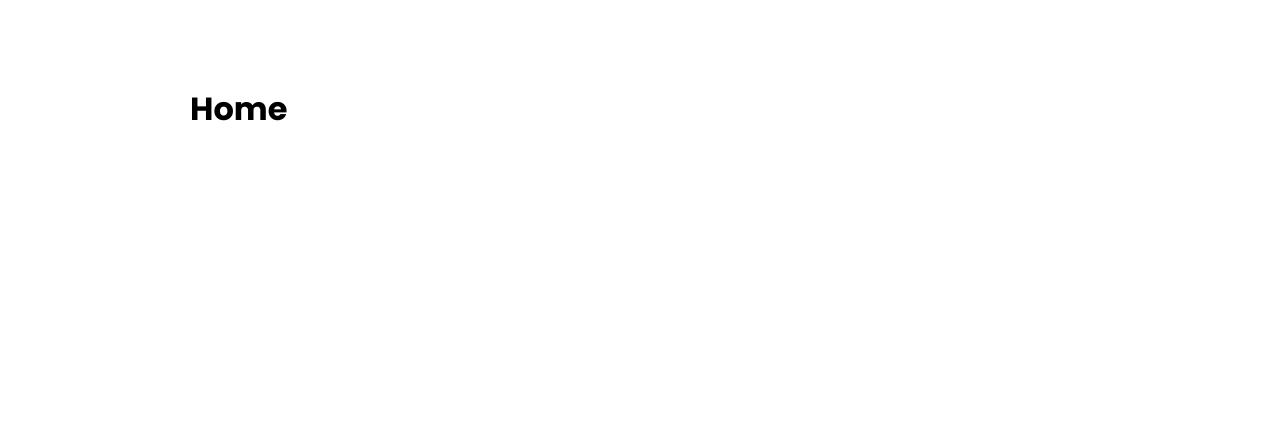
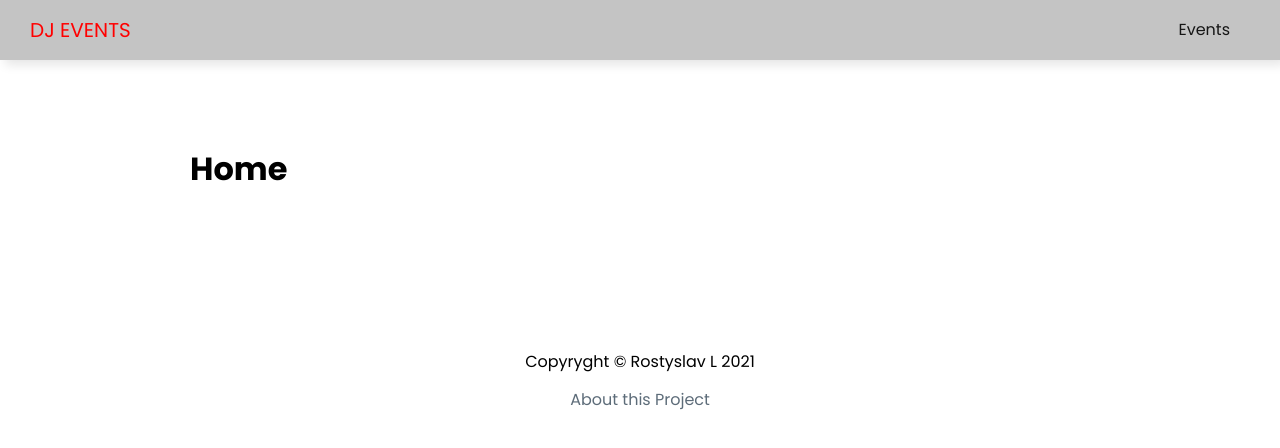
Before and after one commit to RostyslavL/next.js-dj-events-app, a Next.js app: page / in a window 1280 px wide. Shown: the top 448 px of the page. Built offline with nearby package versions, Linux system fonts and the light colour scheme.

Commit message:
feat:  create Layout , Header, Footer components with Footer.moduse.css, Header.module.css, add them into main app

```diff
--- /dev/null
+++ b/components/Footer.js
@@ -0,0 +1,13 @@
+import Link from 'next/link'
+import styles from '../styles/Footer.module.css'
+
+export default function Footer() {
+    return (
+        <footer className={styles.footer}>
+            <p> Copyryght &copy; Rostyslav L 2021</p>
+            <Link href='/about'>
+                About this Project
+            </Link>
+        </footer>
+    )
+}
--- /dev/null
+++ b/components/Header.js
@@ -0,0 +1,24 @@
+import React from 'react'
+import Link from 'next/link'
+import styles from '../styles/Header.module.css'
+
+export default function Header() {
+    return (
+        <header className={styles.header}>
+            <div className={styles.logo}>
+                <Link href='/'>
+                    <a>DJ Events</a>
+                </Link>
+            </div>
+            <nav>
+                <ul>
+                    <li>
+                        <Link href='/events'>
+                            <a>Events</a>
+                        </Link>
+                    </li>
+                </ul>
+            </nav>
+        </header>
+    )
+}
--- a/components/Layout.js
+++ b/components/Layout.js
@@ -1,5 +1,7 @@
 import Head from 'next/head'
 import styles from '../styles/Layout.module.css'
+import Header from '../components/Header'
+import Footer from '../components/Footer'
 
 export default function Layout({ title, keywords, description, children}) {
     return (
@@ -9,10 +11,11 @@
                 <meta name='description' content={description}/>
                 <meta name='keywords' content={keywords}/>
             </Head>
-
-            <div className={styles.container}>
-                {children}
-            </div>
+             <Header />
+                <div className={styles.container}>
+                    {children}
+                </div>
+                <Footer />
         </div>
     )
 }
--- /dev/null
+++ b/styles/Footer.module.css
@@ -0,0 +1,7 @@
+.footer{
+    margin: 100px 0 40px;
+    text-align: center;
+}
+.footer p {
+    margin:  10px 0;
+}
--- /dev/null
+++ b/styles/Header.module.css
@@ -0,0 +1,56 @@
+.header {
+    display: flex;
+    justify-content: space-between;
+    align-items: center;
+    background: #c4c4c4;
+    color: #696464;
+    height: 60px;
+    padding: 0 30px;
+    box-shadow: 5px 5px 10px rgba(0, 0, 0, 0.1);
+  }
+
+  .header a {
+    color: #161616;
+    margin-right: 20px;
+  }
+
+  .header a:hover {
+    color: #000;
+  }
+  .header ul {
+    display: flex;
+    align-items: center;
+    justify-content: center;
+    list-style: none;
+  }
+
+  .logo {
+    color: red;
+    font-size: 20px;
+    text-transform: uppercase;
+  }
+
+  .logo a {
+    color: red;
+  }
+
+  @media (max-width: 768px) {
+    .header {
+      flex-direction: column;
+      height: auto;
+    }
+
+    .header ul {
+      margin: 20px 0;
+      flex-direction: column;
+      text-align: center;
+    }
+
+    .header a {
+      margin-right: 0;
+    }
+
+    .logo {
+      margin: 20px 0;
+    }
+  }
```
